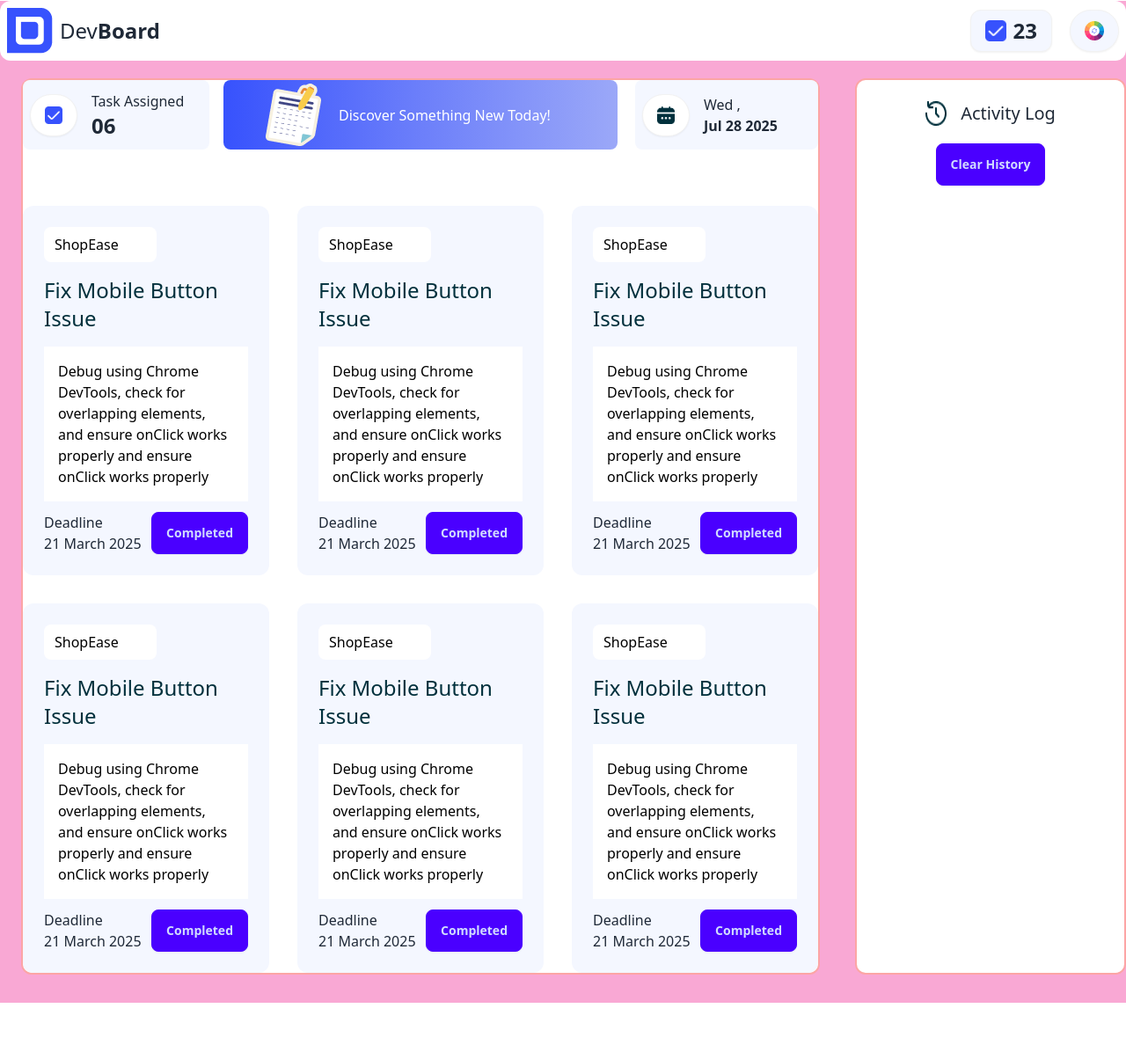
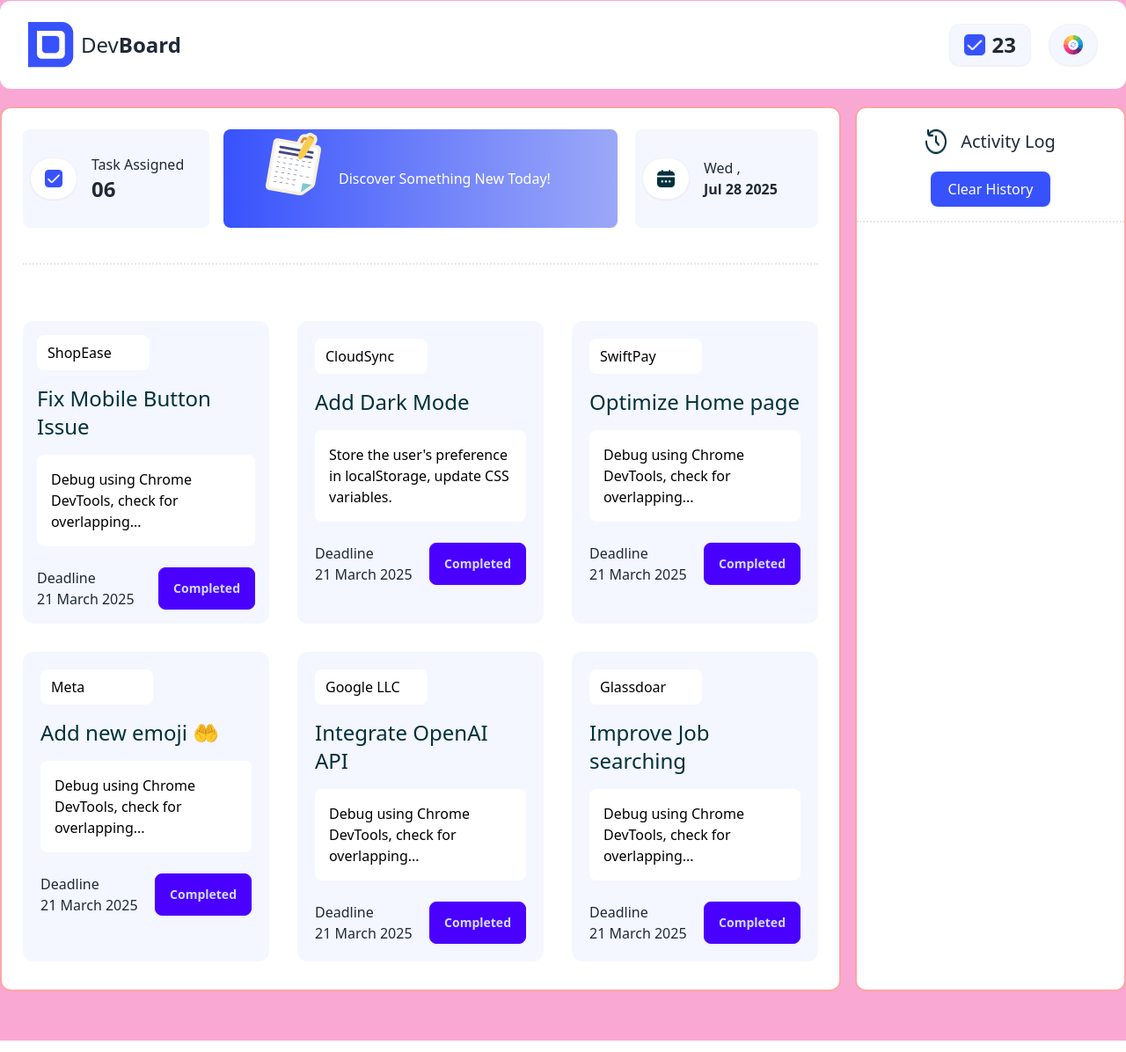
Before and after one commit to Maruf220502/assignment-5, a plain HTML site: page index.html in a window 1280 px wide. Shown: the part 19-1215 px from the top of the page at 88% size. Drawn offline with nearby package versions, Linux system fonts and the light colour scheme.

Commit message:
another commit

```diff
--- a/index.html
+++ b/index.html
@@ -7,14 +7,14 @@
     <link href="https://cdn.jsdelivr.net/npm/daisyui@4.12.24/dist/full.min.css" rel="stylesheet" type="text/css" />
     <script src="https://cdn.tailwindcss.com"></script>
 </head>
-<body class="bg-pink-300 mt-5">
+<body class="bg-pink-300 pt-5">
     <header class="container mx-auto">
         <div class="navbar bg-base-100 rounded-xl">
-            <div class="flex-1 gap-2">
+            <div class="flex-1 gap-2 pl-6 py-4">
                 <img src="assets/logo.png" alt="">
               <h2 class="text-2xl">Dev<span class="text-2xl font-bold">Board</span></h2>
             </div>
-            <div class="flex-none gap-5">
+            <div class="flex-none gap-5 pr-6 py-4">
               <div class="flex-1 btn rounded-xl gap-2 bg-[#F4F7FF]">
                 <img class="w-6" src="assets/tik.png" alt="">
                 <p class="text-2xl font-bold">23</p>
@@ -25,34 +25,35 @@
        </header>
        <main class="container mx-auto">
         <section>
-            <div class="grid grid-cols-4 grid-rows-3 gap-4 mt-5 mb-14">
+            <div class="grid grid-cols-4 grid-rows-3 gap-4 mt-5">
                 <!-- button part -->
-                <div class=" border-red-300 border-2 col-span-3 row-span-3 mx-6 mb-8 bg-white rounded-xl">
+                <div class=" border-red-300 border-2 col-span-3 row-span-3 pt-6 pb-8 px-6 mb-14 bg-white rounded-xl">
+                    <!-- Discover button -->
                     <div class="grid grid-cols-4 gap-2 rounded-lg">
-                        <div class="flex mr-2 p-2 gap-4 bg-[#F4F7FF] rounded-lg">
+                        <div class="flex mr-2 p-2 gap-4 bg-[#F4F7FF] rounded-lg h-28">
                             <button class="btn bg-white rounded-full my-auto"><img class="w-5 my-auto" src="assets/tik.png" alt=""></button>
                             <p class="my-auto">Task Assigned <br><span class="text-2xl font-bold">06</span></p>
 
                         </div>
-                        <div class="col-span-2 flex text-center bg-gradient-to-r from-[#3752FD] via-[#6C7FFA] to-[#9BA8F8] pl-10 gap-3 rounded-lg">
+                        <div class="col-span-2 flex text-center bg-gradient-to-r from-[#3752FD] via-[#6C7FFA] to-[#9BA8F8] pl-10 gap-3 rounded-lg h-28">
                             <div><img src="assets/board.png" alt=""></div>
                             <div class="items-center text-white my-auto"><h1 class="">Discover Something New Today!</h1></div>
                         </div>
-                        <div class="flex ml-3 p-2 gap-4 bg-[#F4F7FF] rounded-lg">
+                        <div class="flex ml-3 p-2 gap-4 bg-[#F4F7FF] rounded-lg h-28">
                             <button class="btn bg-white rounded-full my-auto"><img class="w-5 my-auto" src="assets/calender.png" alt=""></button>
                             <p class="my-auto">Wed ,<br> <span class="font-bold">Jul 28 2025</span> </p>
                         </div>
                     </div>
+                    <div class="border-b-2 border-dotted mt-10 w-full"></div>
                     <!-- disable button part -->
-                     <div class="border-spacing-2 border-gray-400"></div>
+
                    <div class="grid grid-cols-3 gap-8 mt-16">
                     <!-- button-1 -->
-                    <div class="p-6 bg-[#F4F7FF] rounded-xl">
+                    <div class="p-4 bg-[#F4F7FF] rounded-xl">
                         <div class="py-2 px-3 bg-white text-[#000000] w-32 rounded-lg mb-4"><p>ShopEase</p></div>
                         <h1 class="text-2xl text-[#00303C] mb-4">Fix Mobile Button Issue </h1>
-                        <div class="bg-white text-[#000000] p-4 mb-3"><p>Debug using Chrome DevTools, check for overlapping elements, and ensure onClick works properly
-                            and ensure onClick works properly</p></div>
-                            <div class="flex justify-between">
+                        <div class="bg-white text-[#000000] p-4 mb-3 rounded-lg"><p>Debug using Chrome DevTools, check for overlapping...</p></div>
+                            <div class="flex justify-between mt-6">
                                 <div><h5>Deadline</h5>
                                     <p class="font-medium">21 March 2025</p></div>
                                     <button class="btn btn-primary">Completed</button>
@@ -60,12 +61,11 @@
                     </div>
                     <!-- buttton-2 -->
 
-                    <div class="p-6 bg-[#F4F7FF] rounded-xl">
-                        <div class="py-2 px-3 bg-white text-[#000000] w-32 rounded-lg mb-4"><p>ShopEase</p></div>
-                        <h1 class="text-2xl text-[#00303C] mb-4">Fix Mobile Button Issue </h1>
-                        <div class="bg-white text-[#000000] p-4 mb-3"><p>Debug using Chrome DevTools, check for overlapping elements, and ensure onClick works properly
-                            and ensure onClick works properly</p></div>
-                            <div class="flex justify-between">
+                    <div class="p-5 bg-[#F4F7FF] rounded-xl">
+                        <div class="py-2 px-3 bg-white text-[#000000] w-32 rounded-lg mb-4"><p>CloudSync</p></div>
+                        <h1 class="text-2xl text-[#00303C] mb-4">Add Dark Mode </h1>
+                        <div class="bg-white text-[#000000] p-4 mb-3 rounded-lg"><p>Store the user's preference in localStorage, update CSS variables.</p></div>
+                            <div class="flex justify-between mt-6">
                                 <div><h5>Deadline</h5>
                                     <p class="font-medium">21 March 2025</p></div>
                                     <button class="btn btn-primary">Completed</button>
@@ -74,12 +74,11 @@
 
                     <!-- buttton-3 -->
 
-                    <div class="p-6 bg-[#F4F7FF] rounded-xl">
-                        <div class="py-2 px-3 bg-white text-[#000000] w-32 rounded-lg mb-4"><p>ShopEase</p></div>
-                        <h1 class="text-2xl text-[#00303C] mb-4">Fix Mobile Button Issue </h1>
-                        <div class="bg-white text-[#000000] p-4 mb-3"><p>Debug using Chrome DevTools, check for overlapping elements, and ensure onClick works properly
-                            and ensure onClick works properly</p></div>
-                            <div class="flex justify-between">
+                    <div class="p-5 bg-[#F4F7FF] rounded-xl">
+                        <div class="py-2 px-3 bg-white text-[#000000] w-32 rounded-lg mb-4"><p>SwiftPay</p></div>
+                        <h3 class="text-2xl text-[#00303C] mb-4">Optimize  Home page</h3>
+                        <div class="bg-white text-[#000000] p-4 mb-3 rounded-lg"><p>Debug using Chrome DevTools, check for overlapping...</p></div>
+                            <div class="flex justify-between mt-6">
                                 <div><h5>Deadline</h5>
                                     <p class="font-medium">21 March 2025</p></div>
                                     <button class="btn btn-primary">Completed</button>
@@ -88,12 +87,11 @@
 
                     <!-- buttton-4 -->
 
-                    <div class="p-6 bg-[#F4F7FF] rounded-xl">
-                        <div class="py-2 px-3 bg-white text-[#000000] w-32 rounded-lg mb-4"><p>ShopEase</p></div>
-                        <h1 class="text-2xl text-[#00303C] mb-4">Fix Mobile Button Issue </h1>
-                        <div class="bg-white text-[#000000] p-4 mb-3"><p>Debug using Chrome DevTools, check for overlapping elements, and ensure onClick works properly
-                            and ensure onClick works properly</p></div>
-                            <div class="flex justify-between">
+                    <div class="p-5 bg-[#F4F7FF] rounded-xl">
+                        <div class="py-2 px-3 bg-white text-[#000000] w-32 rounded-lg mb-4"><p>Meta</p></div>
+                        <h1 class="text-2xl text-[#00303C] mb-4 ">Add new emoji 🤲</h1>
+                        <div class="bg-white text-[#000000] p-4 mb-3 rounded-lg"><p>Debug using Chrome DevTools, check for overlapping...</p></div>
+                            <div class="flex justify-between mt-6">
                                 <div><h5>Deadline</h5>
                                     <p class="font-medium">21 March 2025</p></div>
                                     <button class="btn btn-primary">Completed</button>
@@ -102,12 +100,11 @@
 
                     <!-- buttton-5 -->
 
-                    <div class="p-6 bg-[#F4F7FF] rounded-xl">
-                        <div class="py-2 px-3 bg-white text-[#000000] w-32 rounded-lg mb-4"><p>ShopEase</p></div>
-                        <h1 class="text-2xl text-[#00303C] mb-4">Fix Mobile Button Issue </h1>
-                        <div class="bg-white text-[#000000] p-4 mb-3"><p>Debug using Chrome DevTools, check for overlapping elements, and ensure onClick works properly
-                            and ensure onClick works properly</p></div>
-                            <div class="flex justify-between">
+                    <div class="p-5 bg-[#F4F7FF] rounded-xl">
+                        <div class="py-2 px-3 bg-white text-[#000000] w-32 rounded-lg mb-4"><p>Google LLC</p></div>
+                        <h1 class="text-2xl text-[#00303C] mb-4">Integrate OpenAI API</h1>
+                        <div class="bg-white text-[#000000] p-4 mb-3 rounded-lg"><p>Debug using Chrome DevTools, check for overlapping...</p></div>
+                            <div class="flex justify-between mt-6">
                                 <div><h5>Deadline</h5>
                                     <p class="font-medium">21 March 2025</p></div>
                                     <button class="btn btn-primary">Completed</button>
@@ -116,12 +113,11 @@
 
                     <!-- buttton-6 -->
 
-                    <div class="p-6 bg-[#F4F7FF] rounded-xl">
-                        <div class="py-2 px-3 bg-white text-[#000000] w-32 rounded-lg mb-4"><p>ShopEase</p></div>
-                        <h1 class="text-2xl text-[#00303C] mb-4">Fix Mobile Button Issue </h1>
-                        <div class="bg-white text-[#000000] p-4 mb-3"><p>Debug using Chrome DevTools, check for overlapping elements, and ensure onClick works properly
-                            and ensure onClick works properly</p></div>
-                            <div class="flex justify-between">
+                    <div class="p-5 bg-[#F4F7FF] rounded-xl">
+                        <div class="py-2 px-3 bg-white text-[#000000] w-32 rounded-lg mb-4"><p>Glassdoar</p></div>
+                        <h1 class="text-2xl text-[#00303C] mb-4">Improve Job searching</h1>
+                        <div class="bg-white text-[#000000] p-4 mb-3 rounded-lg"><p>Debug using Chrome DevTools, check for overlapping...</p></div>
+                            <div class="flex justify-between mt-6">
                                 <div><h5>Deadline</h5>
                                     <p class="font-medium">21 March 2025</p></div>
                                     <button class="btn btn-primary">Completed</button>
@@ -131,12 +127,13 @@
                    </div>
                 </div>
                 <!-- history part -->
-                <div class="border-red-300 border-2 bg-white row-span-3 flex flex-col  items-center text-center mb-8 rounded-xl">
+                <div class="border-red-300 border-2 bg-white row-span-3 flex flex-col  items-center text-center mb-14 rounded-xl">
                     <div class="flex gap-4 mt-6">
                         <img class="" src="assets/activity.png" alt="">
                         <h1 class="text-xl font-medium">Activity Log</h1>
                     </div>
-                    <button class="btn btn-primary mt-5">Clear History</button>
+                    <button class="bg-[#3752FD] text-white rounded-lg px-5 py-2 mt-5">Clear History</button>
+                    <div class="border-b-2 border-dotted mt-4 w-full"></div>
                 </div>
 
             </div>
```
Also changed, not shown: assets/clear-img.png (added).
